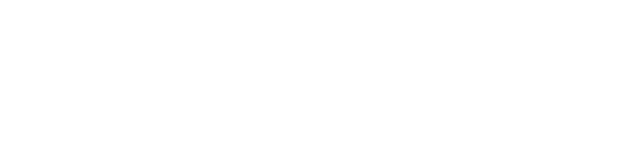
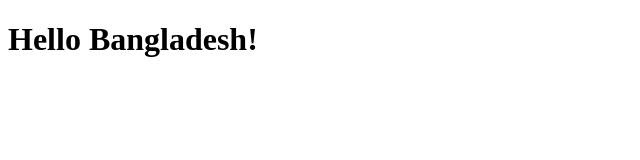
Before and after one commit to islamrakib7/html-101, a plain HTML site: page index.html in a window 1280 px wide. Shown: the whole page, without its empty margins (0-640 px from the left). Drawn offline with Linux system fonts and the light colour scheme.

Commit message:
add h1 to index & Js print

```diff
--- a/index.html
+++ b/index.html
@@ -7,14 +7,10 @@
     <link rel="stylesheet" href="style.css">
 </head>
 <body>
-
-
-
-
+    <h1>Hello Bangladesh!</h1>
 
     <script type="text/javascript">
-
-
+    console.log('hello world');
     </script>
 </body>
 </html>
```
